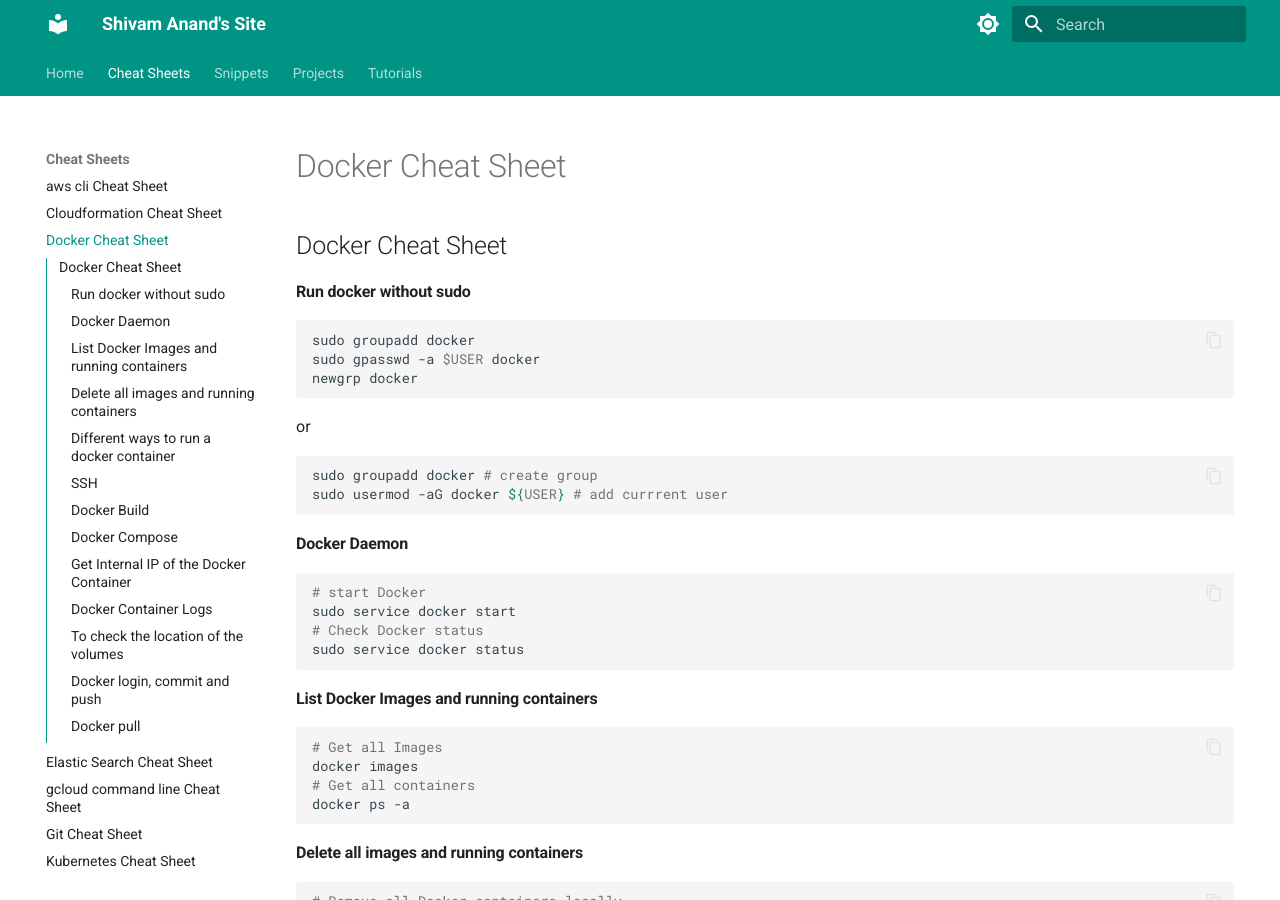
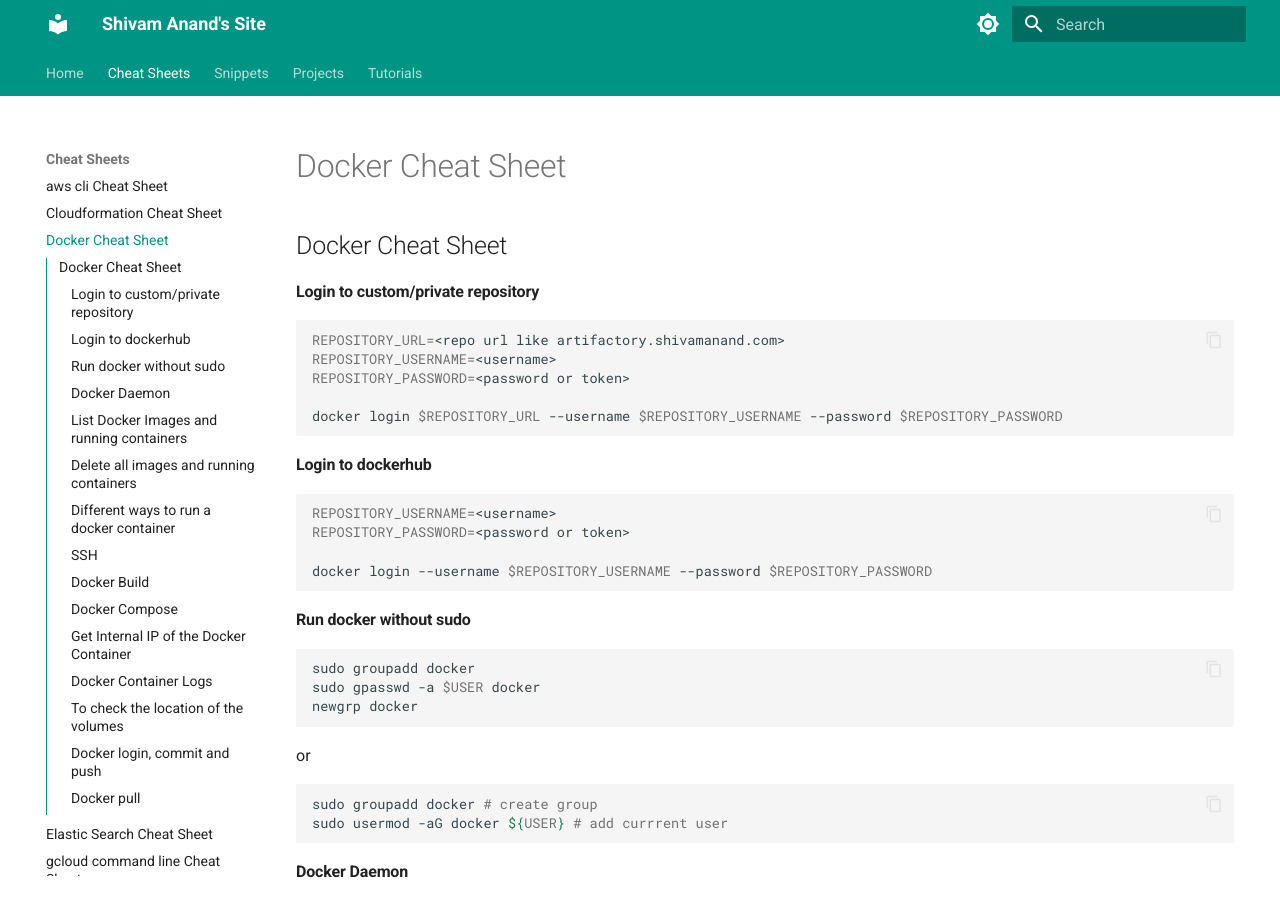
Before and after one commit to anandshivam44/Documentation, an MkDocs documentation site: the page built from docs/CheatSheetsAndSnippets/DockerCheatSheet.md, in a window 1280 px wide and 900 px high. Built offline with MkDocs 1.6.1 and Material for MkDocs 9.7.7, drawn with Linux system fonts in a browser that asks for light colours.

Commit message:
docker cheat sheet

````diff
--- a/docs/CheatSheetsAndSnippets/DockerCheatSheet.md
+++ b/docs/CheatSheetsAndSnippets/DockerCheatSheet.md
@@ -1,4 +1,20 @@
 ## Docker Cheat Sheet
+
+#### Login to custom/private repository
+```bash
+REPOSITORY_URL=<repo url like artifactory.shivamanand.com>
+REPOSITORY_USERNAME=<username>
+REPOSITORY_PASSWORD=<password or token>
+
+docker login $REPOSITORY_URL --username $REPOSITORY_USERNAME --password $REPOSITORY_PASSWORD
+```
+#### Login to dockerhub
+```bash
+REPOSITORY_USERNAME=<username>
+REPOSITORY_PASSWORD=<password or token>
+
+docker login --username $REPOSITORY_USERNAME --password $REPOSITORY_PASSWORD
+```
 
 #### Run docker without sudo
 ```bash
````
